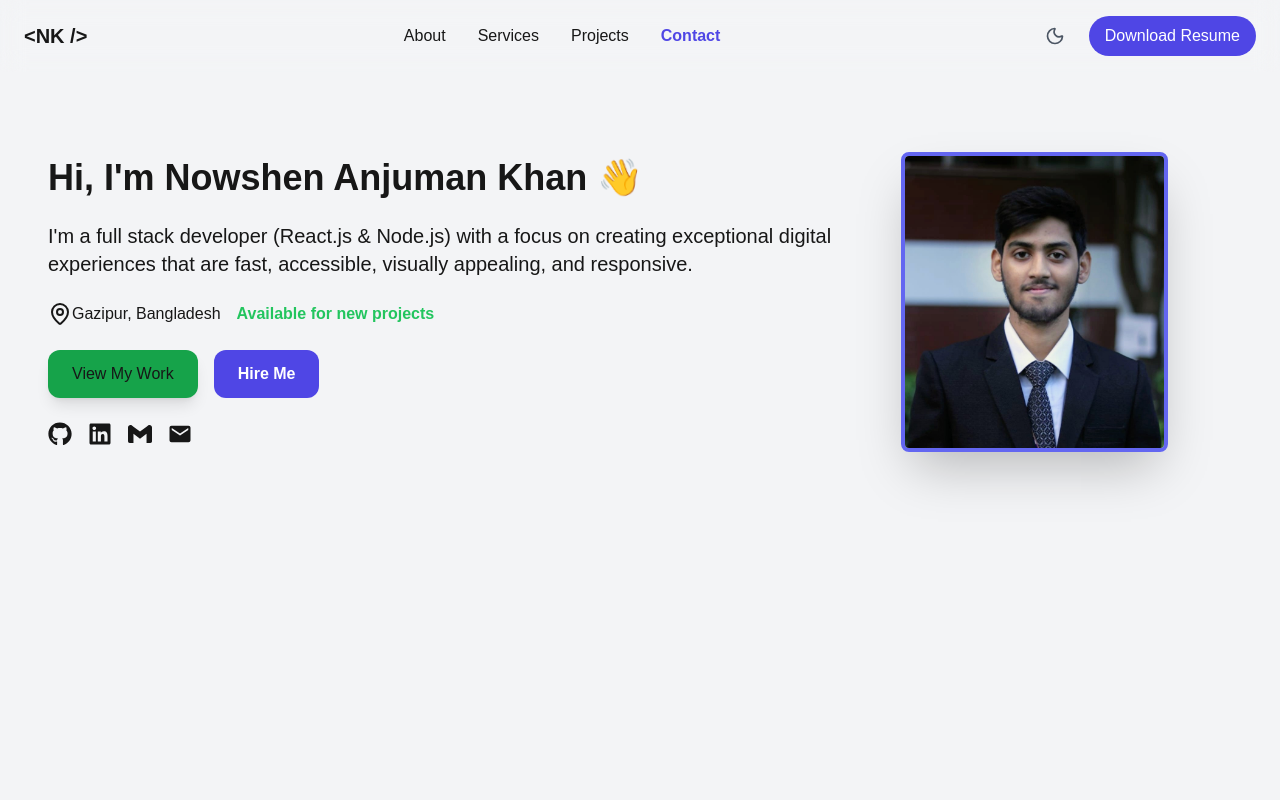
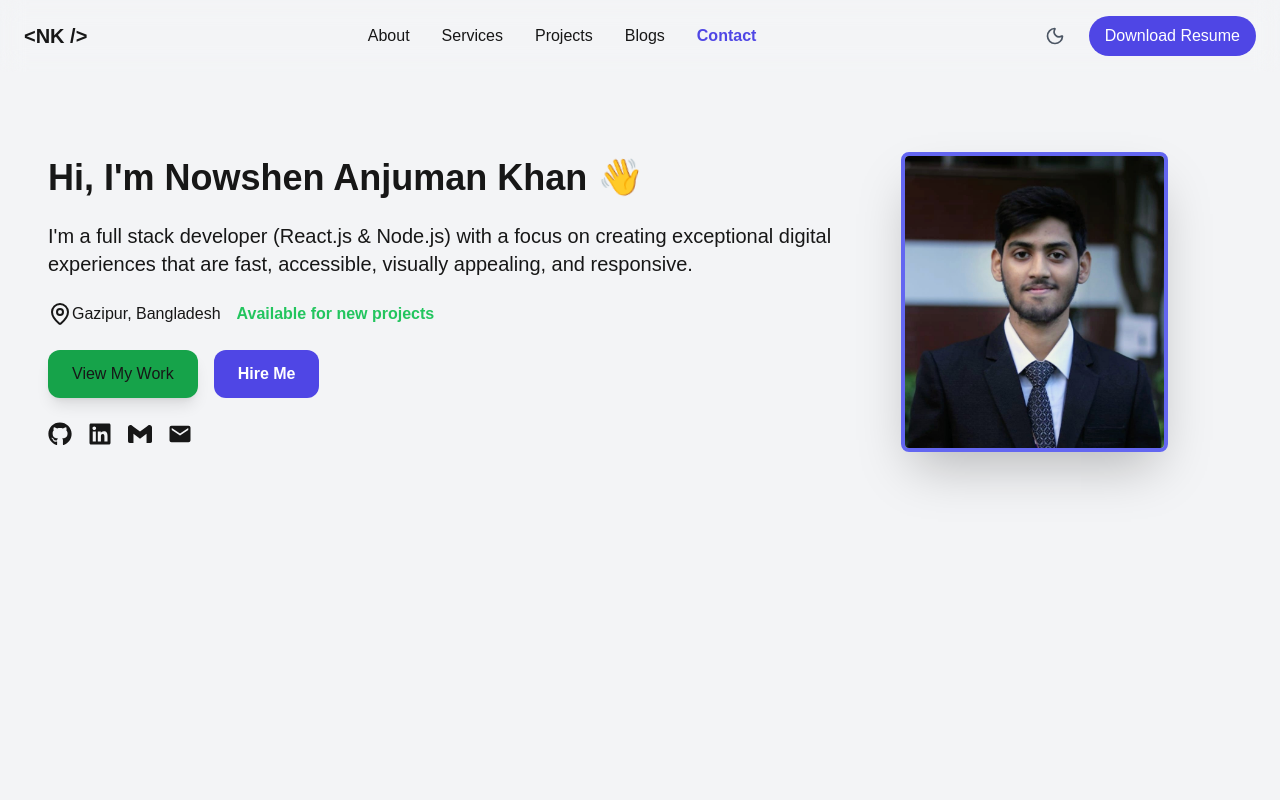
Before and after one commit to nowshen-khan/nowshen-portfolio, a React (Vite) app: page / in a window 1280 px wide. Shown: the top 800 px of the page. Built offline with nearby package versions, Linux system fonts and the light colour scheme.

Commit message:
`Added new project and navbar`

```diff
--- a/src/sections/Navbar.jsx
+++ b/src/sections/Navbar.jsx
@@ -7,6 +7,7 @@ export default function Navbar(id, className) {
 		{ label: "About", href: "about" },
 		{ label: "Services", href: "services" },
 		{ label: "Projects", href: "projects" },
+		{ label: "Blogs", href: "https://blog.nowshen.com/" },
 		//{ label: "Testimonials", href: "testimonials" },
 		{ label: "Contact", href: "contact" },
 	];
@@ -72,22 +73,37 @@ export default function Navbar(id, className) {
 
 				{/* Desktop Menu */}
 				<div className="hidden md:flex items-center space-x-8">
-					{menuItems.map((item) => (
+					{menuItems.map((item) =>
+						item.href.startsWith("http") ? (
+							// 🌐 External link
+							<a
+								key={item.label}
+								href={item.href}
+								target="_blank"
+								rel="noopener noreferrer"
+								className="block w-full text-left md:w-auto md:inline-block
+                 transition-colors duration-300
+                 text-foreground hover:text-indigo-500"
+							>
+								{item.label}
+							</a>
+						) : (
+							// 🔗 Internal scroll
 							<button
 								key={item.label}
 								onClick={() => handleScroll(item.href)}
-							className={`
+								className={`block w-full text-left md:w-auto md:inline-block
                  transition-colors duration-300
                  ${
 										activeSection === item.href
 											? "text-indigo-600 font-semibold"
 											: "text-foreground hover:text-indigo-500"
-								}
-              `}
+									}`}
 							>
 								{item.label}
 							</button>
-					))}
+						)
+					)}
 				</div>
 
 				{/* Right Side */}
@@ -117,22 +133,37 @@ export default function Navbar(id, className) {
 			{/* Mobile Dropdown Menu */}
 			{isOpen && (
 				<div className="md:hidden bg-background shadow-md px-6 py-4 space-y-4 transition-colors duration-300">
-					{menuItems.map((item) => (
+					{menuItems.map((item) =>
+						item.href.startsWith("http") ? (
+							// 🌐 External link
+							<a
+								key={item.label}
+								href={item.href}
+								target="_blank"
+								rel="noopener noreferrer"
+								className="block w-full text-left md:w-auto md:inline-block
+                 transition-colors duration-300
+                 text-foreground hover:text-indigo-500"
+							>
+								{item.label}
+							</a>
+						) : (
+							// 🔗 Internal scroll
 							<button
 								key={item.label}
 								onClick={() => handleScroll(item.href)}
-							className={`
-                block w-full text-left transition-colors duration-300
+								className={`block w-full text-left md:w-auto md:inline-block
+                 transition-colors duration-300
                  ${
 										activeSection === item.href
 											? "text-indigo-600 font-semibold"
 											: "text-foreground hover:text-indigo-500"
-								}
-              `}
+									}`}
 							>
 								{item.label}
 							</button>
-					))}
+						)
+					)}
 				</div>
 			)}
 		</nav>
--- a/src/sections/Projects.jsx
+++ b/src/sections/Projects.jsx
@@ -7,6 +7,24 @@ import { forwardRef } from "react";
 
 // Project data
 const allProjects = [
+	{
+		id: 0,
+		title: "Blog Platform",
+		description:
+			"A personal tech blog where I share my thoughts, experiments, and learnings about web development, coding, and modern technologies. Built with Next.js and Tailwind CSS.",
+		technologies: [
+			"Next.js",
+			"TypeScript",
+			"Tailwind CSS",
+			"MongoDB",
+			"BetterAuth",
+		],
+		category: "Web",
+		image: "/images/nowshen-blog.png",
+		githubUrl: "https://github.com/nowshen-khan/nowshen-blog",
+		liveUrl: "https://blog.nowshen.com/",
+		status: "coming-soon",
+	},
 	{
 		id: 1,
 		title: "E-Commerce Platform",
```
Also changed, not shown: public/images/nowshen-blog.png (added). Lines whose indentation alone changed are shown as unchanged.
